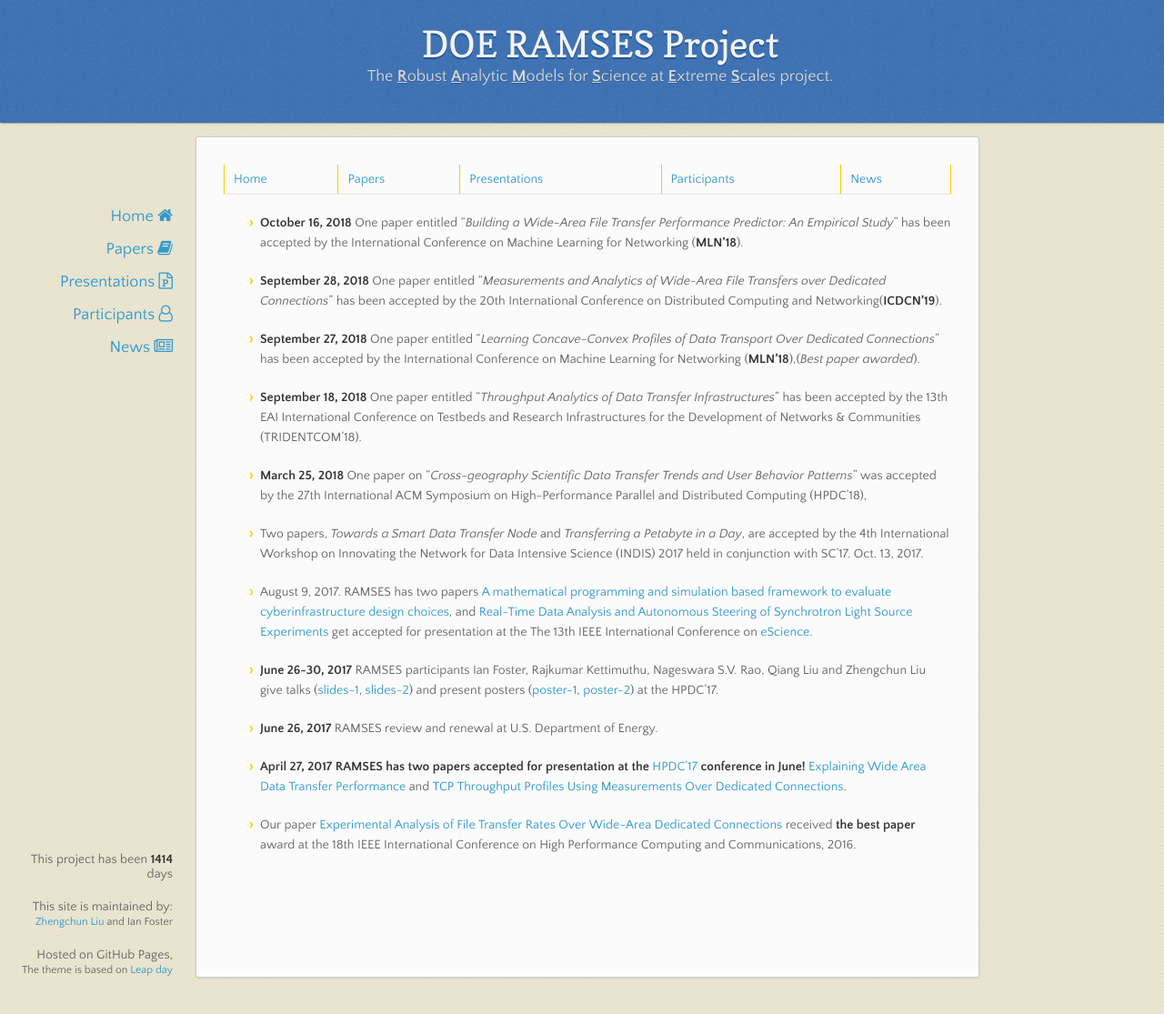
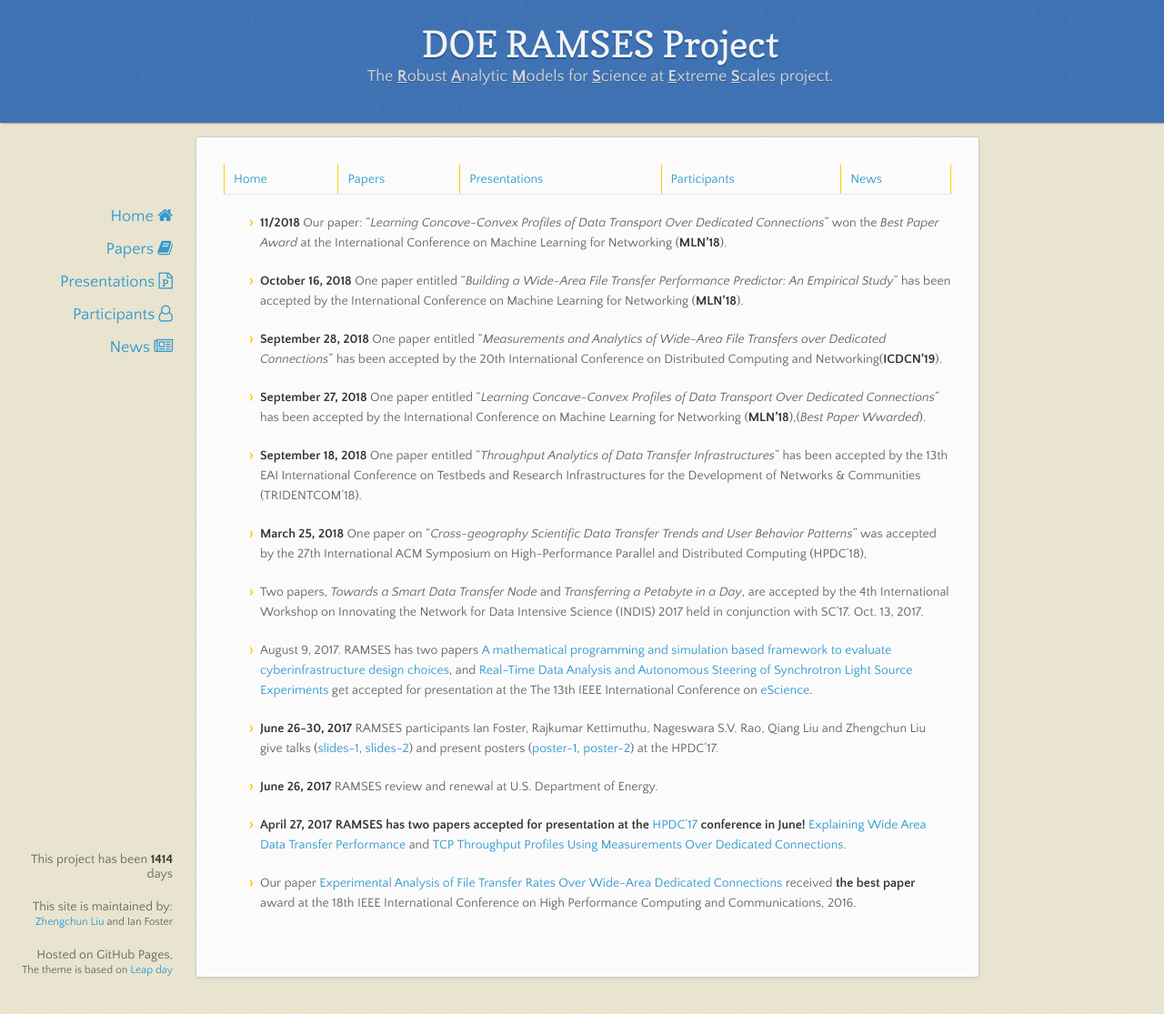
Before and after one commit to ramsesproject/ramses.github.io, a Jekyll site: the page built from news.md, in a window 1280 px wide and 1115 px high. Shown: the whole window at 91% size. Built offline with Jekyll 4.4.1, drawn with Linux system fonts in a browser that asks for light colours; nearby versions of some CDN libraries.

Commit message:
add, delete, polish etc.

```diff
--- a/news.md
+++ b/news.md
@@ -3,11 +3,13 @@ layout: default
 ---
 [Home](index.html)| [Papers](papers.html) | [Presentations](presentations.html) | [Participants](participants.html) | [News](news.html)
 
+* __11/2018__ Our paper: "_Learning Concave-Convex Profiles of Data Transport Over Dedicated Connections_" won the *Best Paper Award* at the International Conference on Machine Learning for Networking (**MLN'18**).
+
 * __October 16, 2018__ One paper entitled "_Building a Wide-Area File Transfer Performance Predictor: An Empirical Study_" has been accepted by the International Conference on Machine Learning for Networking (**MLN'18**).
 
 * __September 28, 2018__ One paper entitled "_Measurements and Analytics of Wide-Area File Transfers over Dedicated Connections_" has been accepted by the 20th International Conference on Distributed Computing and Networking(**ICDCN'19**).
 
-* __September 27, 2018__ One paper entitled "_Learning Concave-Convex Profiles of Data Transport Over Dedicated Connections_" has been accepted by the International Conference on Machine Learning for Networking (**MLN'18**),(*Best paper awarded*).
+* __September 27, 2018__ One paper entitled "_Learning Concave-Convex Profiles of Data Transport Over Dedicated Connections_" has been accepted by the International Conference on Machine Learning for Networking (**MLN'18**),(*Best Paper Wwarded*).
 
 * __September 18, 2018__ One paper entitled "_Throughput Analytics of Data Transfer Infrastructures_" has been accepted by the 13th EAI International Conference on Testbeds and Research Infrastructures for the Development of Networks & Communities (TRIDENTCOM'18).
 
```
